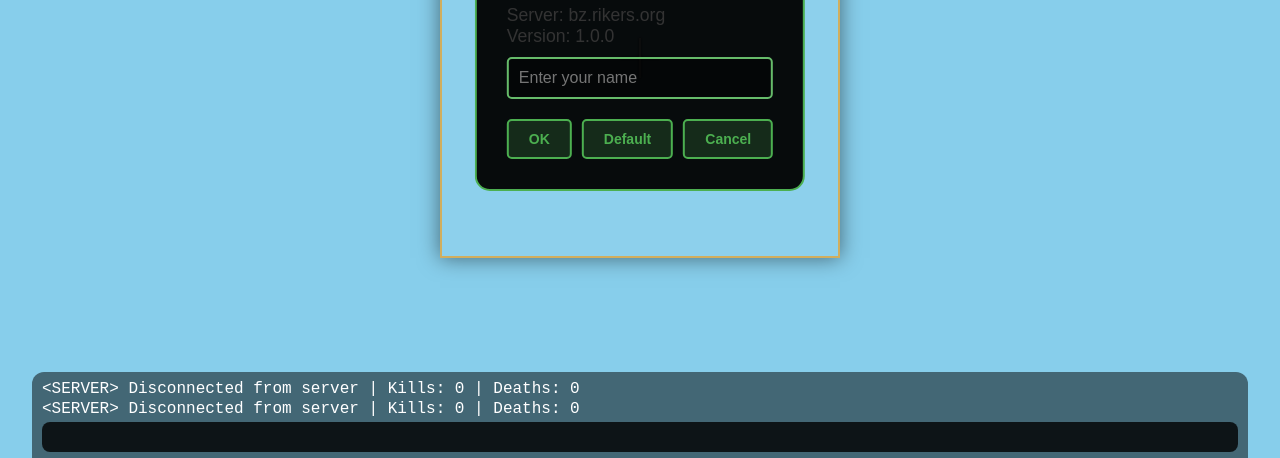
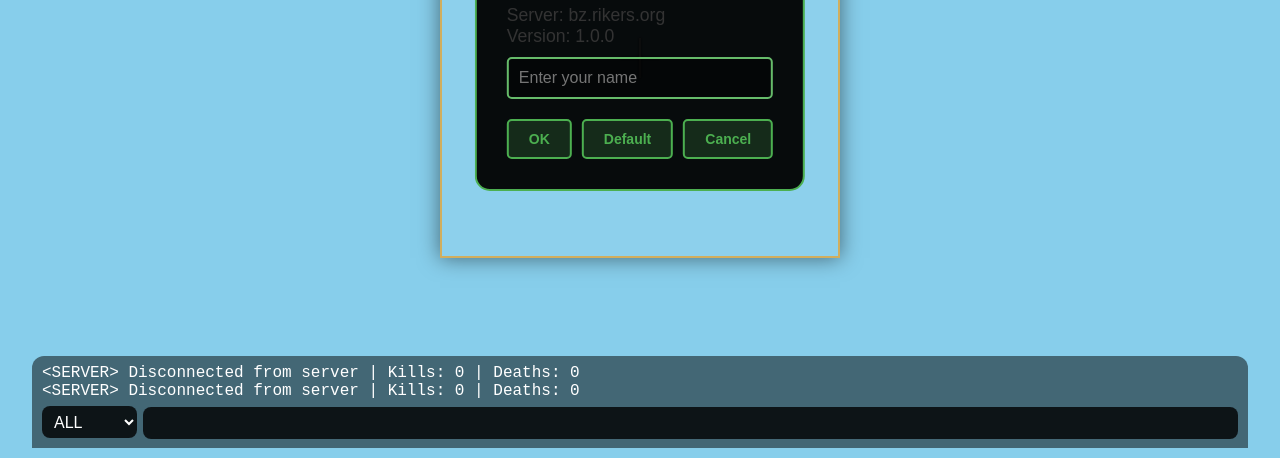
Before and after one commit to BZFlag-Dev/bzo, a website: page public/index.html in a window 1280 px wide. Shown: the part 342-800 px from the top of the page. Drawn offline with nearby package versions, Linux system fonts and the light colour scheme.

Commit message:
chat targets

```diff
--- a/public/game.js
+++ b/public/game.js
@@ -3849,26 +3849,16 @@ function updateClouds(deltaTime) {
 let lastTime = performance.now();
 
 function updateChatWindow() {
-  const chatWindow = document.getElementById('chatWindow');
-  if (!chatWindow) return;
-  // Only update the message area, not the input
-  const chatInput = document.getElementById('chatInput');
-  // Remove all children except the input
-  while (chatWindow.firstChild) {
-    if (chatWindow.firstChild !== chatInput) {
-      chatWindow.removeChild(chatWindow.firstChild);
-    } else {
-      break;
-    }
-  }
-  let shown = 0;
-  // Add messages above the input
+  const chatMessagesDiv = document.getElementById('chatMessages');
+  if (!chatMessagesDiv) return;
+  // Remove all previous messages
+  chatMessagesDiv.innerHTML = '';
+  // Add messages
   for (let i = Math.max(0, chatMessages.length - CHAT_MAX_MESSAGES); i < chatMessages.length; i++) {
     const msg = chatMessages[i];
     const div = document.createElement('div');
     div.textContent = msg;
-    chatWindow.insertBefore(div, chatInput);
-    shown++;
+    chatMessagesDiv.appendChild(div);
   }
 }
 
--- a/public/index.html
+++ b/public/index.html
@@ -31,7 +31,14 @@
   </div>
 
   <div id="chatWindow">
-    <input id="chatInput" type="text" />
+    <div id="chatMessages"></div>
+    <div class="chat-input-row">
+      <select id="chatTarget">
+        <option value="0">ALL</option>
+        <option value="-1">SERVER</option>
+      </select>
+      <input id="chatInput" type="text" />
+    </div>
   </div>
 
   <div id="debugHud" style="display: none;">
--- a/public/styles.css
+++ b/public/styles.css
@@ -1,3 +1,44 @@
+#chatWindow .chat-input-row {
+  display: flex;
+  align-items: center;
+  flex-grow: 0;
+  min-height: 40px;
+  width: 100%;
+  background: transparent;
+}
+
+#chatTarget {
+  height: 32px;
+  font-size: 1em;
+  margin-right: 6px;
+  border-radius: 8px;
+  border: none;
+  background: rgba(0,0,0,0.8);
+  color: #fff;
+  padding: 6px 8px;
+  outline: none;
+  z-index: 101;
+  display: inline-block;
+  box-sizing: border-box;
+  min-width: 80px;
+  max-width: 160px;
+}
+
+#chatInput {
+  height: 32px;
+  font-size: 1em;
+  border-radius: 8px;
+  border: none;
+  background: rgba(0,0,0,0.8);
+  color: #fff;
+  padding: 6px 8px;
+  outline: none;
+  z-index: 101;
+  display: inline-block;
+  box-sizing: border-box;
+  width: 100%;
+}
+/*
 /*
  * This file is part of a project licensed under the GNU Affero General Public License v3.0 (AGPLv3).
  * See the LICENSE file in the project root or visit https://www.gnu.org/licenses/agpl-3.0.html
@@ -7,7 +48,7 @@
 #chatWindow {
   position: fixed;
   left: 50%;
-  bottom: 0;
+  bottom: 10px;
   transform: translateX(-50%);
   width: 95vw;
   max-height: 33vh;
@@ -25,6 +66,7 @@
   box-sizing: border-box;
   overflow-x: hidden;
   overflow-y: auto;
+  align-items: stretch;
 }
 
 #chatWindow div {
@@ -33,6 +75,31 @@
   white-space: pre-wrap;
   max-width: 100%;
   box-sizing: border-box;
+}
+#chatWindow .chat-input-row {
+  display: flex;
+  align-items: center;
+  flex-grow: 0;
+  min-height: 40px;
+  width: 100%;
+  background: transparent;
+}
+
+#chatTarget {
+  height: 32px;
+  font-size: 1em;
+  margin-right: 6px;
+  border-radius: 8px;
+  border: none;
+  background: rgba(0,0,0,0.8);
+  color: #fff;
+  padding: 6px 8px;
+  outline: none;
+  z-index: 101;
+  display: inline-block;
+  box-sizing: border-box;
+  min-width: 80px;
+  max-width: 160px;
 }
 /* Responsive chat area for small screens */
 @media (max-width: 800px) {
@@ -188,14 +255,14 @@ body {
   position: fixed;
   top: 10px;
   left: 10px;
-  z-index: 100;
-  background: rgba(0, 0, 0, 0.5);
+    max-height: 28vh;
+    padding: 4px 10px 2px 10px;
   padding: 20px;
   border-radius: 10px;
   width: 25vw;
   height: 33vh;
   box-sizing: border-box;
-  overflow-x: auto;
+  /* overflow-x: auto; removed to prevent scrollbars */
 }
 
 @media (max-width: 900px), (max-width: 600px) {
```
